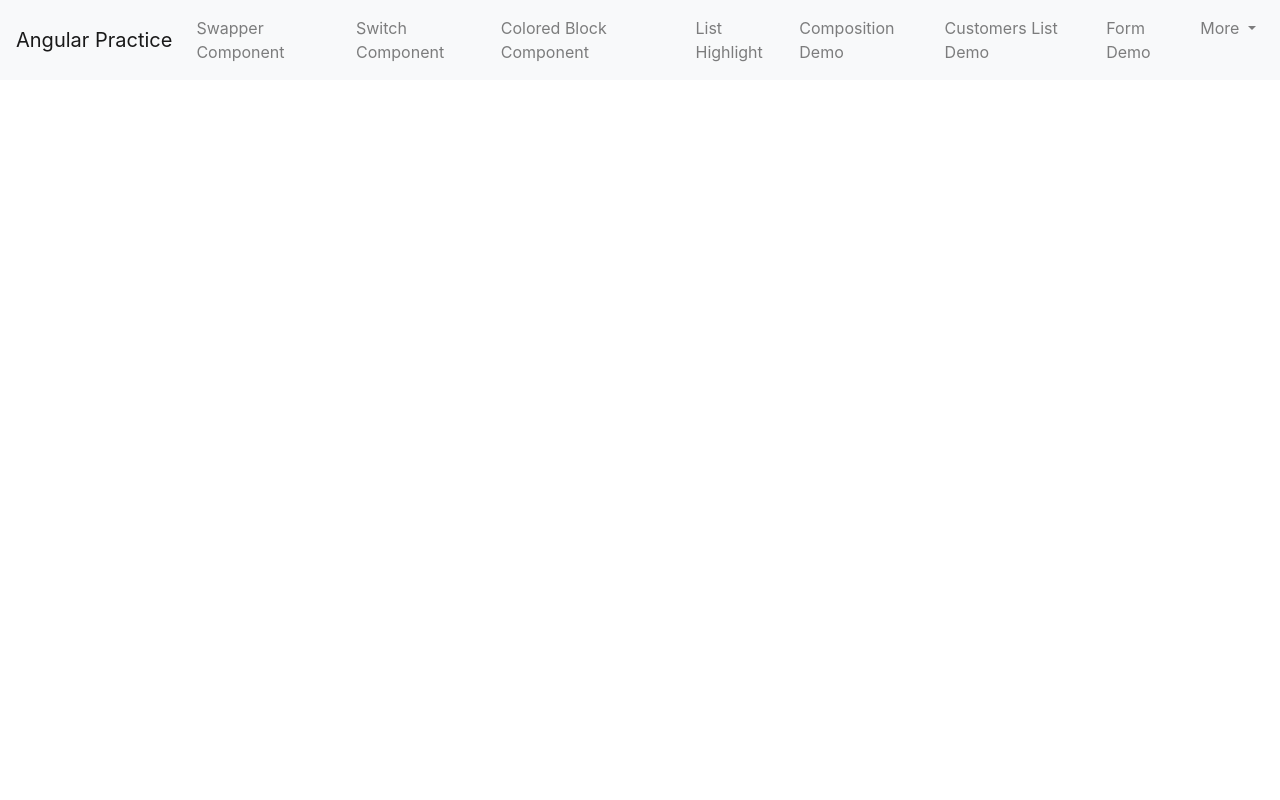
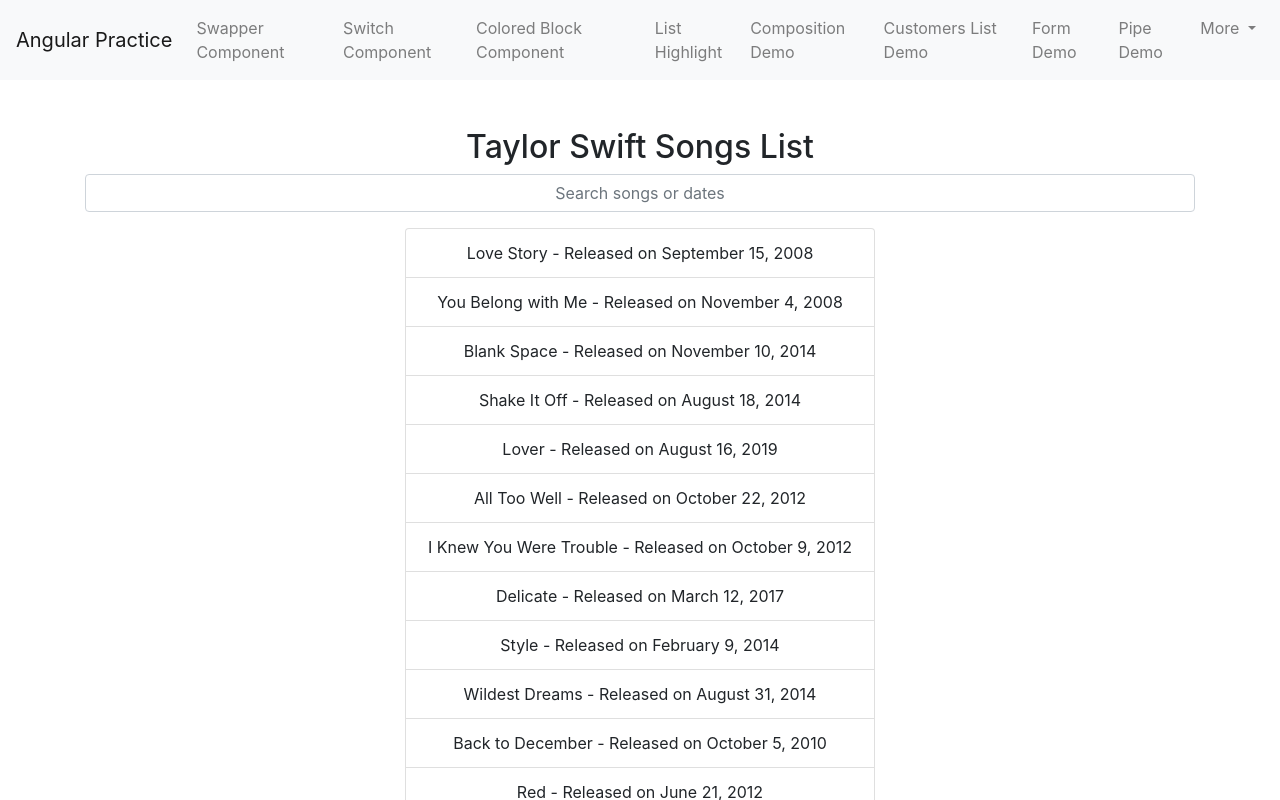
Before and after one commit to adarshdhital007/PracticeAngular, an Angular app: page /date in a window 1280 px wide. Before the commit this address led to /. Shown: the top 800 px of the page. Built offline with nearby package versions, Linux system fonts and the light colour scheme.

Commit message:
Pipes and Modules Updated

```diff
--- a/src/app/app-routing.module.ts
+++ b/src/app/app-routing.module.ts
@@ -7,6 +7,7 @@
 import { CustomerListComponent } from './customer-list/customer-list.component';
 import { Cust1ListComponent } from './cust1list/cust1list.component';
 import { FormComponentComponent } from './form-component/form-component.component';
+import { DateListComponent } from './date-list/date-list.component';
 const routes: Routes = [
   { path: 'adarsh', component: NgAdarshComponent },
   { path: 'switch', component: NgSwitchComponent },
@@ -15,6 +16,7 @@
   { path: 'clist', component: CustomerListComponent },
   { path: 'c1list', component: Cust1ListComponent },
   { path: 'form', component: FormComponentComponent },
+  { path: 'date', component: DateListComponent },
   // You can add more routes here if needed
   // For example, a default route or a wildcard route
   // { path: '', redirectTo: '/adarsh', pathMatch: 'full' },
--- a/src/app/app.component.html
+++ b/src/app/app.component.html
@@ -28,6 +28,9 @@
           <li class="nav-item">
             <a class="nav-link" routerLink="/form">Form Demo</a>
         </li>
+          <li class="nav-item">
+            <a class="nav-link" routerLink="/date">Pipe Demo</a>
+        </li>
 
           <li class="nav-item dropdown">
               <a class="nav-link dropdown-toggle" href="#" id="navbarDropdownMenuLink" data-toggle="dropdown" aria-haspopup="true" aria-expanded="false">
--- /dev/null
+++ b/src/app/date-list/date-list.component.css
@@ -0,0 +1,9 @@
+.list-group-item:hover{
+    color:white;
+    cursor: pointer;
+    background-color: #50C878;
+}
+
+.song-1:hover{
+background:green;
+}
--- /dev/null
+++ b/src/app/date-list/date-list.component.html
@@ -0,0 +1,15 @@
+<div class="container text-center mt-5">
+  <h2>Taylor Swift Songs List</h2>
+
+  <!-- Input for searching songs or dates -->
+  <input class="form-control text-center" type="text" [(ngModel)]="searchTerm" placeholder="Search songs or dates">
+
+  <!-- Display a list of songs and their release dates with unique CSS classes -->
+  <div class="d-flex justify-content-center align-items-center mt-3">
+    <ul class="list-group">
+      <li class="list-group-item" *ngFor="let info of songInfo | filterBy: searchTerm" [class]="info.cssClass">
+        {{ info.name }} - Released on {{ info.date | date:'longDate' }}
+      </li>
+    </ul>
+  </div>
+</div>
--- /dev/null
+++ b/src/app/date-list/date-list.component.ts
@@ -0,0 +1,45 @@
+import { Component } from '@angular/core';
+
+@Component({
+  selector: 'app-date-list',
+  templateUrl: './date-list.component.html',
+  styleUrls: ['./date-list.component.css']
+})
+export class DateListComponent {
+  songInfo: { name: string, date: Date}[] = [
+    { name: 'Love Story', date: new Date('2008-09-15')},
+    { name: 'You Belong with Me', date: new Date('2008-11-04')},
+    { name: 'Blank Space', date: new Date('2014-11-10') },
+    { name: 'Shake It Off', date: new Date('2014-08-18') },
+    { name: 'Lover', date: new Date('2019-08-16') },
+    { name: 'All Too Well', date: new Date('2012-10-22') },
+    { name: 'I Knew You Were Trouble', date: new Date('2012-10-09') },
+    { name: 'Delicate', date: new Date('2017-03-12') },
+    { name: 'Style', date: new Date('2014-02-09') },
+    { name: 'Wildest Dreams', date: new Date('2014-08-31') },
+    { name: 'Back to December', date: new Date('2010-10-05') },
+    { name: 'Red', date: new Date('2012-06-21') },
+    { name: 'Mine', date: new Date('2010-08-04') },
+    { name: 'Dear John', date: new Date('2010-10-25') },
+    { name: 'New Romantics', date: new Date('2016-02-09') },
+    { name: 'Speak Now', date: new Date('2010-10-25') },
+    { name: 'Ours', date: new Date('2010-09-27') },
+    { name: 'Begin Again', date: new Date('2012-10-01') },
+    { name: 'White Horse', date: new Date('2008-12-07') },
+    { name: 'Fearless', date: new Date('2009-01-16') },
+    { name: 'The Man', date: new Date('2019-12-27') },
+    { name: 'Cardigan', date: new Date('2020-07-24') },
+    { name: 'Willow', date: new Date('2020-12-11') },
+    { name: 'Our Song', date: new Date('2006-09-25') },
+    { name: 'Tim McGraw', date: new Date('2006-06-19') },
+    { name: 'Should\'ve Said No', date: new Date('2007-05-19') },
+    { name: 'Change', date: new Date('2008-08-08') },
+    { name: 'Fifteen', date: new Date('2008-08-19') },
+    { name: 'Teardrops on My Guitar', date: new Date('2007-02-19') },
+    { name: 'The 1', date: new Date('2020-07-24') },
+    { name: 'August', date: new Date('2020-07-24') },
+    { name: 'Betty', date: new Date('2020-07-24') },
+    { name: 'Invisible String', date: new Date('2020-07-24') },
+  ];
+  searchTerm: string = '';
+}
--- /dev/null
+++ b/src/app/filter.pipe.ts
@@ -0,0 +1,21 @@
+import { Pipe, PipeTransform } from '@angular/core';
+
+@Pipe({
+  name: 'filterBy'
+})
+export class FilterByPipe implements PipeTransform {
+  transform(items: any[], searchTerm: string): any[] {
+    if (!items || !searchTerm) {
+      return items;
+    }
+
+    searchTerm = searchTerm.toLowerCase();
+
+    return items.filter(item => {
+      // Extract the date property and convert it to a string
+      const formattedDate = item.date.toDateString().toLowerCase();
+      // Check if either the date or the name includes the searchTerm
+      return formattedDate.includes(searchTerm) || item.name.toLowerCase().includes(searchTerm);
+    });
+  }
+}
--- a/src/app/ng-adarsh/ng-adarsh.component.ts
+++ b/src/app/ng-adarsh/ng-adarsh.component.ts
@@ -6,7 +6,7 @@
 })
 export class NgAdarshComponent {
   currentDate: Date = new Date();
-  name: string = 'John Doe';
+  name: string = 'Adarsh Dhital';
   price: number = 19.99;
   temperature: number = 25.5;
   message: string = 'Hello, Angular Pipes!';
```
Also changed, not shown: src/app/app.module.ts (+7 -2 lines).
